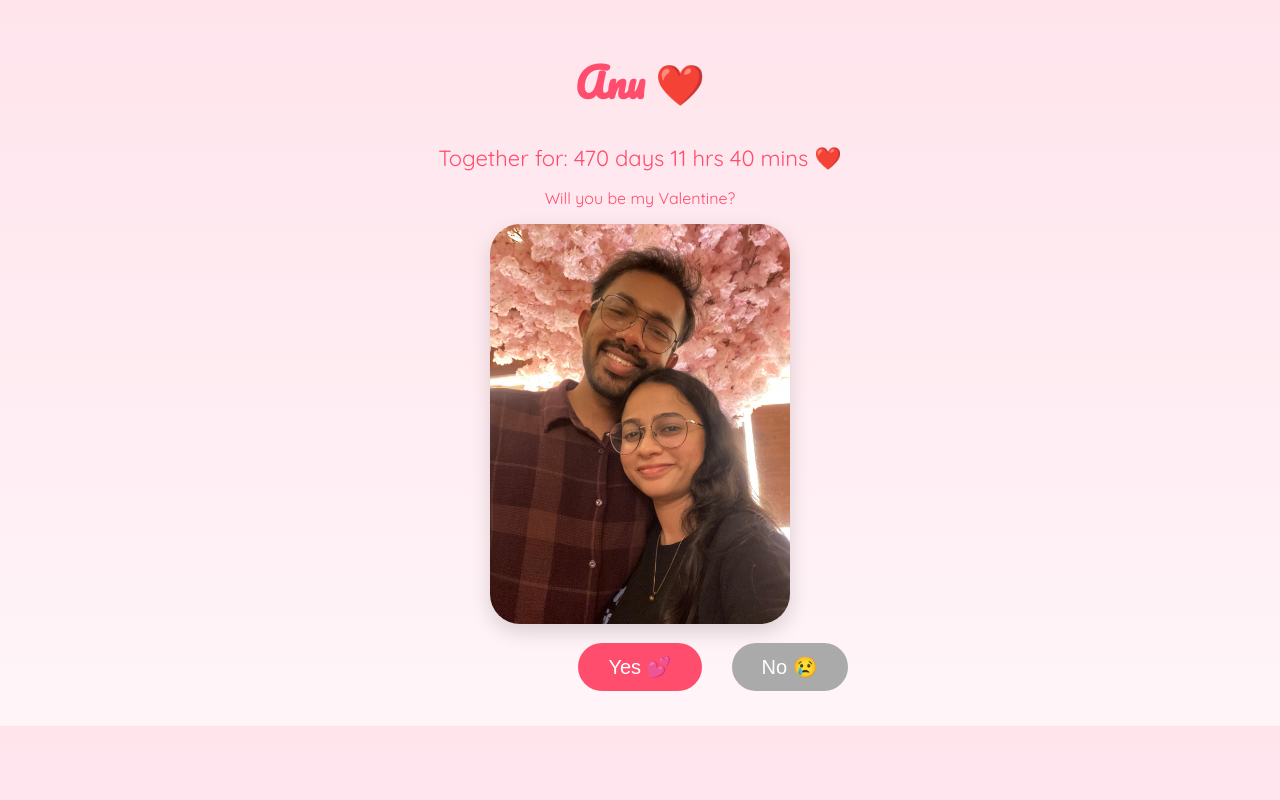
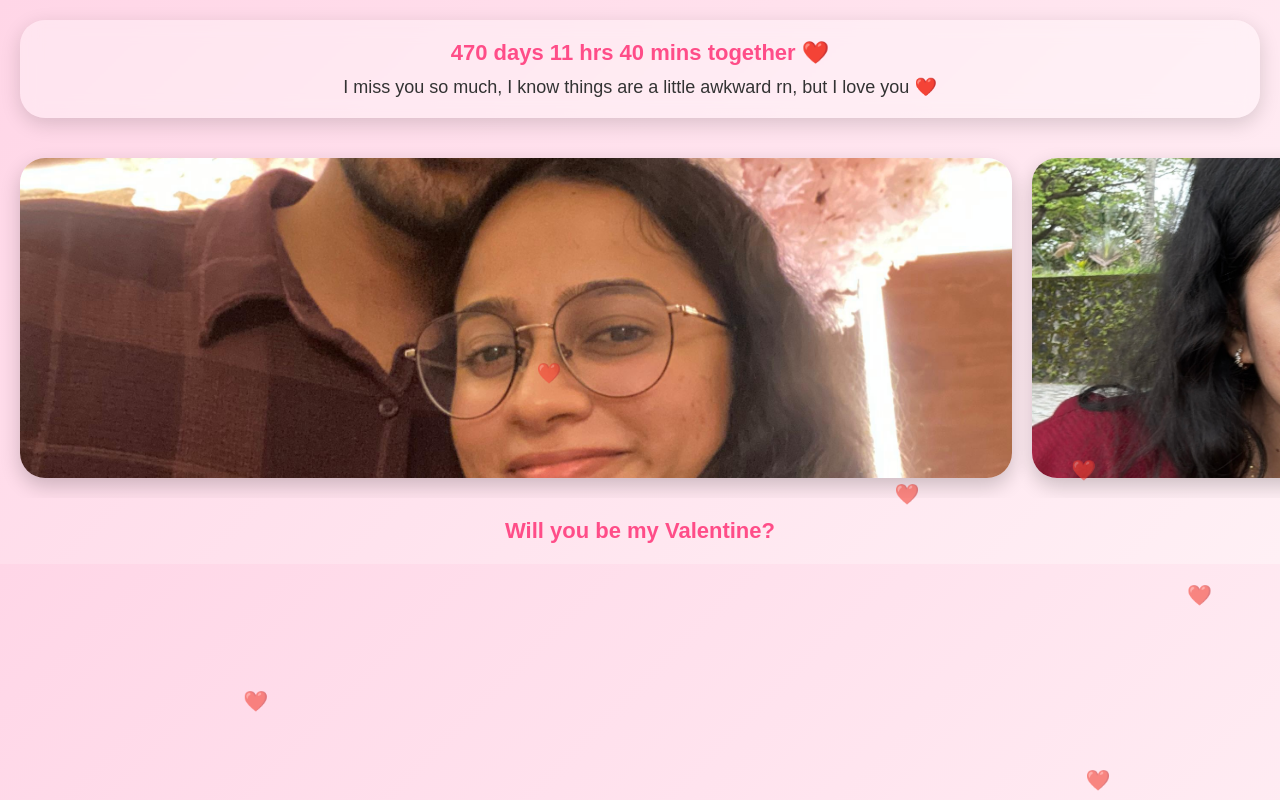
Before and after one commit to vivekjacob13/Valentine, a plain HTML site: page index.html in a window 1280 px wide. Drawn offline with Linux system fonts and the light colour scheme.

Commit message:
Update index.html

```diff
--- a/index.html
+++ b/index.html
@@ -1,129 +1,138 @@
 <!DOCTYPE html>
-<html>
+<html lang="en">
 <head>
+<meta charset="UTF-8">
 <meta name="viewport" content="width=device-width, initial-scale=1.0">
-<title>Anu ❤️ Vivek</title>
-
-<link href="https://fonts.googleapis.com/css2?family=Pacifico&family=Quicksand:wght@400;600&display=swap" rel="stylesheet">
+<title>For You ❤️</title>
 
 <style>
 body{
   margin:0;
-    text-align:center;
-    font-family:'Quicksand',sans-serif;
-    background:linear-gradient(to bottom,#ffe4ec,#fff5f8);
-    color:#ff4d6d;
-    padding:20px;
+  font-family:'Poppins',sans-serif;
+  background:linear-gradient(135deg,#ffd6e7,#fff0f5);
+  overflow-x:hidden;
 }
 
-h1{
-    font-family:'Pacifico',cursive;
-    font-size:40px;
+/* floating hearts */
+.heart{
+  position:fixed;
+  bottom:-20px;
+  font-size:20px;
+  animation:float 8s linear infinite;
+  opacity:0.6;
+}
+@keyframes float{
+  0%{transform:translateY(0)}
+  100%{transform:translateY(-110vh)}
 }
 
-.main-img{
-    width:80%;
-    max-width:300px;
-    border-radius:30px;
-    box-shadow:0 8px 20px rgba(0,0,0,0.15);
+/* header glass card */
+.header{
+  margin:20px;
+  padding:20px;
+  border-radius:25px;
+  background:rgba(255,255,255,0.35);
+  backdrop-filter:blur(10px);
+  box-shadow:0 6px 20px rgba(0,0,0,0.15);
+  text-align:center;
 }
 
-button{
-    font-size:20px;
-    padding:12px 30px;
-    margin:15px;
-    border:none;
-    border-radius:40px;
-    cursor:pointer;
+.timer{
+  font-size:22px;
+  font-weight:bold;
+  color:#ff4d88;
 }
 
-.yes{background:#ff4d6d;color:white;}
-.no{background:#aaa;color:white;position:absolute;}
-
-.header{
-    position:sticky;
-    top:0;
-    background:#fff5f8;
-    padding-bottom:10px;
+.message{
+  margin-top:10px;
+  font-size:18px;
+  color:#333;
 }
 
-.scroll-gallery{
+/* carousel */
+.carousel{
   display:flex;
   overflow-x:auto;
+  scroll-snap-type:x mandatory;
   gap:20px;
   padding:20px;
 }
 
-.scroll-gallery img{
-    width:260px;
+.carousel img{
+  flex:0 0 80%;
+  height:320px;
+  object-fit:cover;
   border-radius:25px;
-    flex:0 0 auto;
+  scroll-snap-align:center;
+  box-shadow:0 8px 20px rgba(0,0,0,0.2);
+}
+
+/* footer */
+.footer{
+  text-align:center;
+  font-size:22px;
+  font-weight:bold;
+  margin:20px;
+  color:#ff4d88;
 }
 </style>
 </head>
 
 <body>
 
-<h1>Anu ❤️</h1>
-<div id="timer" style="font-size:22px;"></div>
-<p>Will you be my Valentine?</p>
+<div class="header">
+  <div class="timer" id="timer"></div>
+  <div class="message">
+    I miss you so much, I know things are a little awkward rn, but I love you ❤️
+  </div>
+</div>
 
-<img src="us.jpg" class="main-img"><br>
+<div class="carousel" id="carousel"></div>
 
-<button class="yes" onclick="yes()">Yes 💕</button>
-<button class="no" id="noBtn">No 😢</button>
+<div class="footer">
+  Will you be my Valentine?
+</div>
 
 <script>
-/* TIMER */
-const startDate=new Date("October 25, 2024 00:00:00").getTime();
+/* timer */
+const startDate = new Date("2024-10-25");
+
 function updateTimer(){
-    const now=new Date().getTime();
-    const diff=now-startDate;
-    const days=Math.floor(diff/(1000*60*60*24));
-    const hours=Math.floor((diff%(1000*60*60*24))/(1000*60*60));
-    const minutes=Math.floor((diff%(1000*60*60))/(1000*60));
-    document.getElementById("timer").innerHTML=
-    "Together for: "+days+" days "+hours+" hrs "+minutes+" mins ❤️";
+  const now = new Date();
+  const diff = now - startDate;
+
+  const days = Math.floor(diff/(1000*60*60*24));
+  const hours = Math.floor((diff/(1000*60*60))%24);
+  const mins = Math.floor((diff/(1000*60))%60);
+
+  document.getElementById("timer").innerHTML =
+    days+" days "+hours+" hrs "+mins+" mins together ❤️";
 }
-setInterval(updateTimer,60000);
+setInterval(updateTimer,1000);
 updateTimer();
 
-/* MOVING NO BUTTON */
-const noBtn=document.getElementById("noBtn");
-noBtn.addEventListener("mouseover",()=>{
-    noBtn.style.left=Math.random()*80+"%";
-    noBtn.style.top=Math.random()*80+"%";
+/* images auto load */
+const images=["us.jpg"];
+for(let i=1;i<=22;i++){
+  images.push("image"+i+".jpg");
+}
+const carousel=document.getElementById("carousel");
+images.forEach(src=>{
+  const img=document.createElement("img");
+  img.src=src;
+  carousel.appendChild(img);
 });
 
-/* YES PAGE */
-function yes(){
-    document.body.innerHTML=`
-        <div class="header">
-            <h1>Anu ❤️ Vivek</h1>
-            <div id="timer" style="font-size:22px;"></div>
-            <p>I miss you so much, I know things are a little awkward rn, but I love you ❤️</p>
-        </div>
-
-        <div id="gallery" class="scroll-gallery"></div>
-    `;
-    updateTimer();
-    setInterval(updateTimer,60000);
-    startGallery();
-}
-
-/* GALLERY */
-function startGallery(){
-    const photos=[];
-    for(let i=1;i<=22;i++){
-        photos.push("image"+i+".jpg");
-    }
-    const gallery=document.getElementById("gallery");
-    photos.forEach(src=>{
-        const img=document.createElement("img");
-        img.src=src;
-        gallery.appendChild(img);
-    });
-}
+/* floating hearts generator */
+setInterval(()=>{
+  const heart=document.createElement("div");
+  heart.className="heart";
+  heart.innerHTML="❤️";
+  heart.style.left=Math.random()*100+"vw";
+  heart.style.animationDuration=(5+Math.random()*5)+"s";
+  document.body.appendChild(heart);
+  setTimeout(()=>heart.remove(),8000);
+},800);
 </script>
 
 </body>
```
Lines whose indentation alone changed are shown as unchanged.
